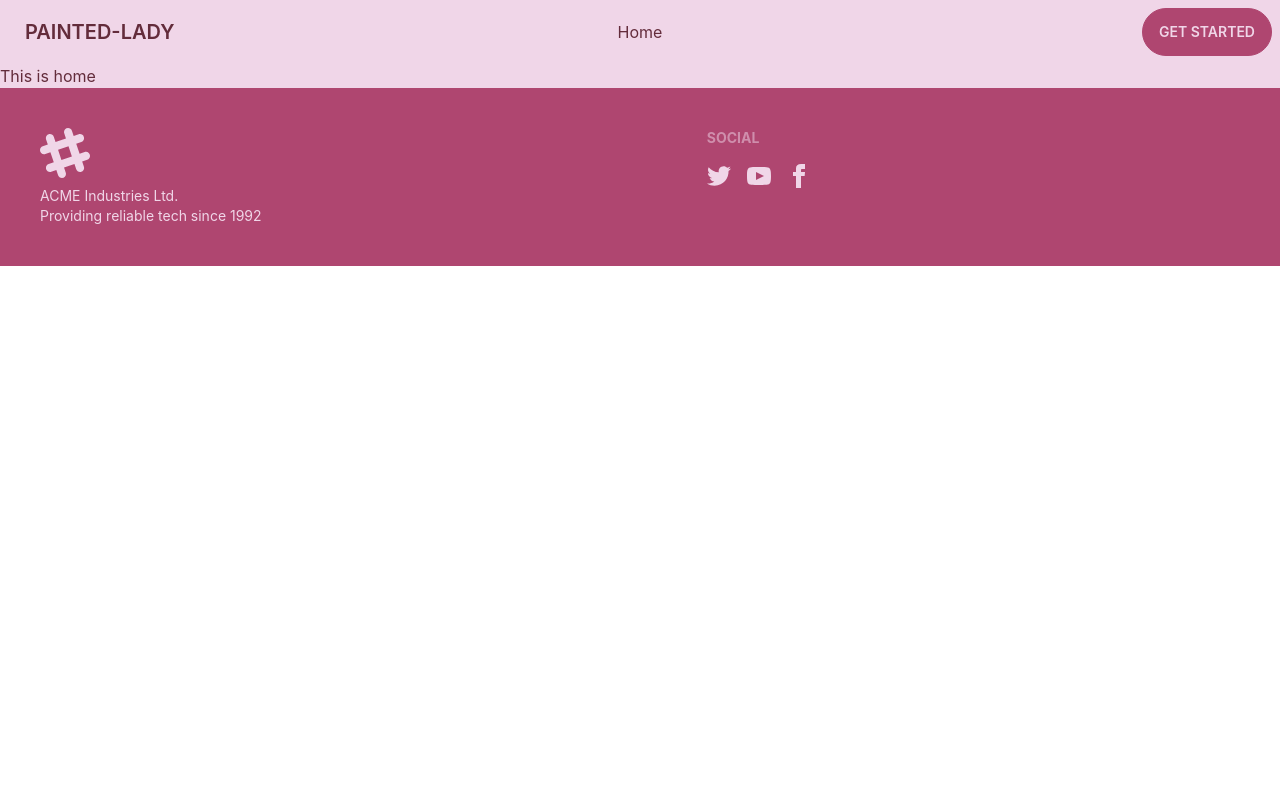
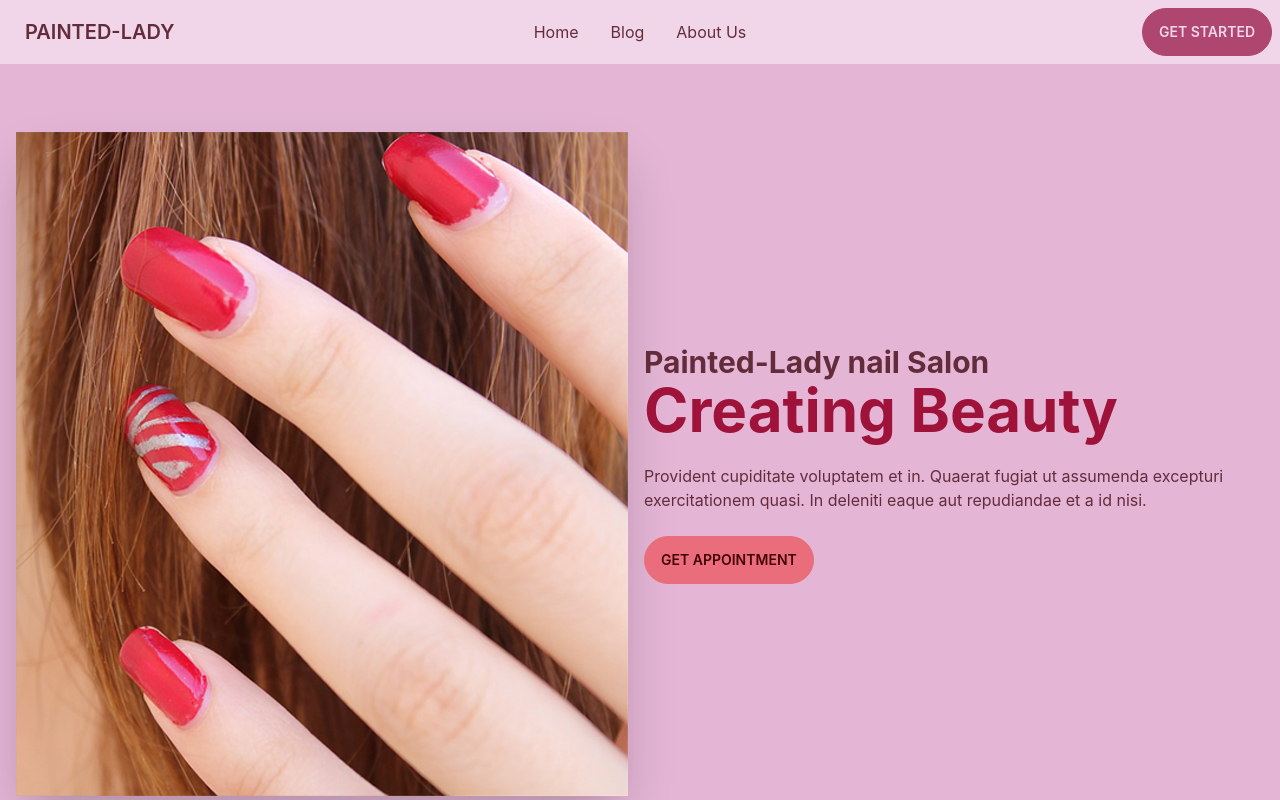
Before and after one commit to Sumaiya-topu/painted-Lady-client, a React (Create React App) app: page / in a window 1280 px wide. Shown: the top 800 px of the page. Built offline with nearby package versions, Linux system fonts and the light colour scheme.

Commit message:
home page

```diff
--- a/src/App.js
+++ b/src/App.js
@@ -4,7 +4,7 @@ import router from './Router/Routes/Routes';
 
 function App() {
   return (
-    <div data-theme="valentine" className='max-w-screen-xl mx-auto'>
+    <div data-theme="valentine" className=''>
       <RouterProvider router={router}></RouterProvider>
     </div>
   );
--- a/src/Component/Shared/Home/Home.js
+++ b/src/Component/Shared/Home/Home.js
@@ -1,9 +1,17 @@
 import React from 'react';
-
+import banner from "../../../assets/images/banner_ing.jpg";
+import './Home.css';
 const Home = () => {
     return (
-        <div>
-            <h2>This is home</h2>
+        <div className="hero min-h-screen bg-base-200">
+            <div className="hero-content flex-col lg:flex-row">
+                <img src={banner} className=" shadow-2xl" alt='' />
+                <div>
+                    <h1 className="text-3xl font-bold">Painted-Lady nail Salon <br /><span className=' text-rose-800 text-6xl '>Creating Beauty</span></h1>
+                    <p className="py-6">Provident cupiditate voluptatem et in. Quaerat fugiat ut assumenda excepturi exercitationem quasi. In deleniti eaque aut repudiandae et a id nisi.</p>
+                    <button className="btn btn-primary">Get Appointment</button>
+                </div>
+            </div>
         </div>
     );
 };
--- a/src/Component/Shared/Navbar/Navbar.js
+++ b/src/Component/Shared/Navbar/Navbar.js
@@ -4,6 +4,8 @@ import { Link } from 'react-router-dom';
 const Navbar = () => {
     const menuItems = <>
         <li><Link to='/'>Home</Link></li>
+        <li><Link to='/'>Blog</Link></li>
+        <li><Link to='/'>About Us</Link></li>
     </>
     return (
         <div>
```
Also changed, not shown: src/Component/Shared/Home/Home.css (added).
